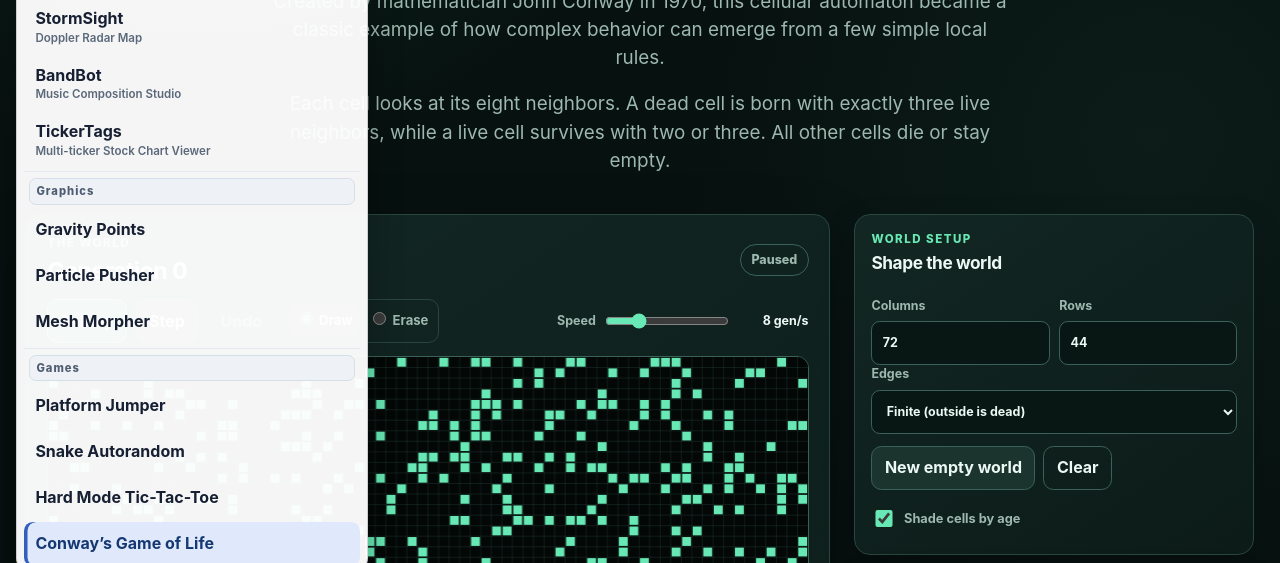
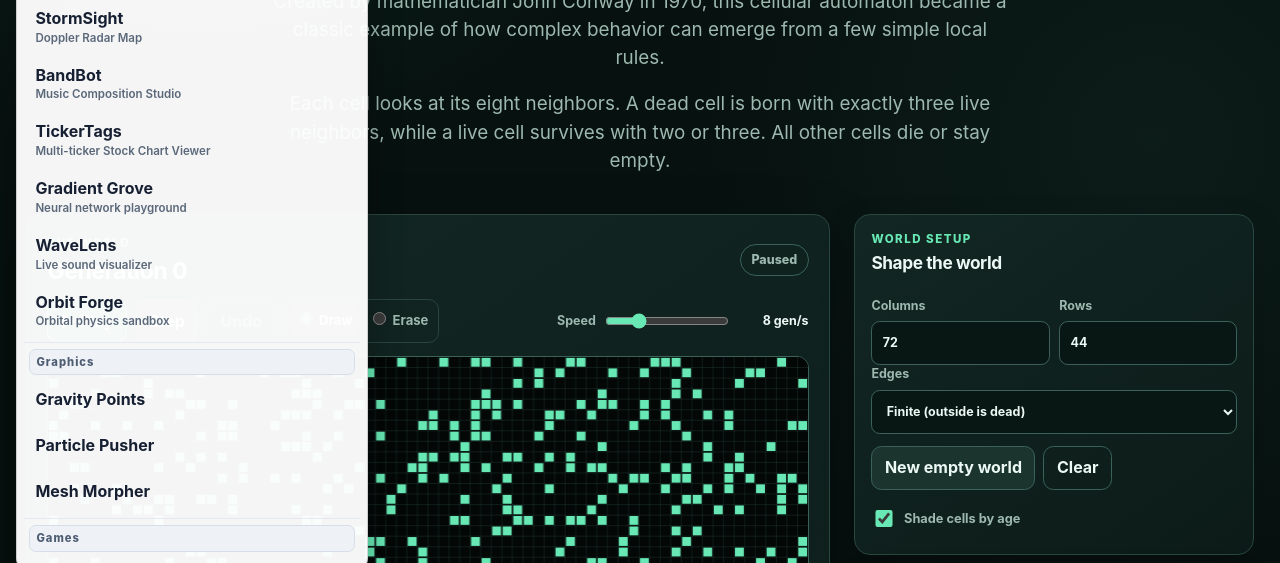
Before and after one commit to orbitbreak/gameoflife-python, a website: page public/index.html in a window 1280 px wide. Both pictures are taken after a click on the heading "Projects". Shown: the part 219-782 px from the top of the page. Drawn offline with Linux system fonts and the light colour scheme.

Commit message:
site-nav: add three featured webapps

```diff
--- a/public/index.html
+++ b/public/index.html
@@ -35,6 +35,9 @@
                   <li><a class="site-projects__link" href="/radar/"><span class="site-projects__name">StormSight</span><span class="site-projects__description">Doppler Radar Map</span></a></li>
                   <li><a class="site-projects__link" href="/bandbot/"><span class="site-projects__name">BandBot</span><span class="site-projects__description">Music Composition Studio</span></a></li>
                   <li><a class="site-projects__link" href="/tickertags/"><span class="site-projects__name">TickerTags</span><span class="site-projects__description">Multi-ticker Stock Chart Viewer</span></a></li>
+                  <li><a class="site-projects__link" href="/gradientgrove/"><span class="site-projects__name">Gradient Grove</span><span class="site-projects__description">Neural network playground</span></a></li>
+                  <li><a class="site-projects__link" href="/wavelens/"><span class="site-projects__name">WaveLens</span><span class="site-projects__description">Live sound visualizer</span></a></li>
+                  <li><a class="site-projects__link" href="/orbitforge/"><span class="site-projects__name">Orbit Forge</span><span class="site-projects__description">Orbital physics sandbox</span></a></li>
                 </ul>
               </li>
               <li class="site-projects__group">
```
Also changed, not shown: tests/public.test.js (+10 -4 lines).
